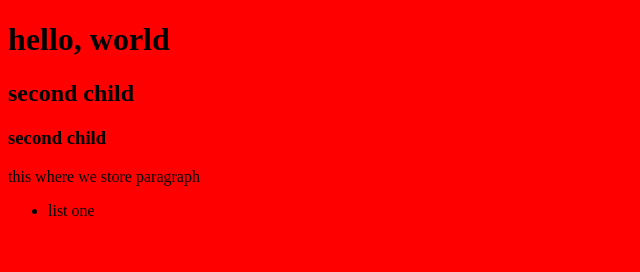
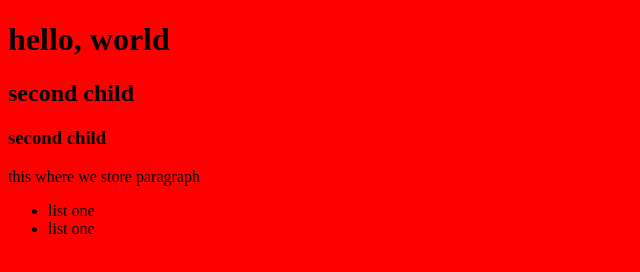
Before and after one commit to TheaVit07/web-dev, a plain HTML site: page index.html in a window 1280 px wide. Shown: the full height of the page, 0-640 px from the left. Drawn offline with Linux system fonts and the light colour scheme.

Commit message:
add list one

```diff
--- a/index.html
+++ b/index.html
@@ -18,6 +18,7 @@
        <p>this where we store paragraph</p>
             <ul>
                 <li>list one</li>
+                <li>list one</li>
             </ul>
     </div>
 </body>
```
